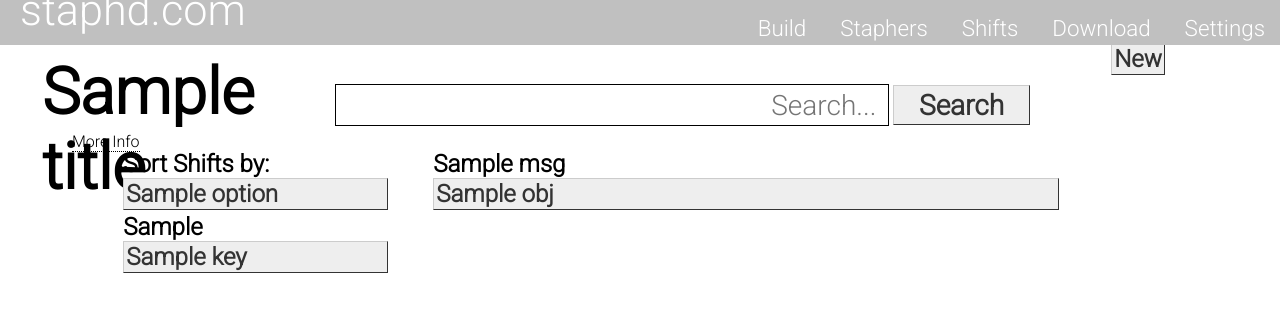
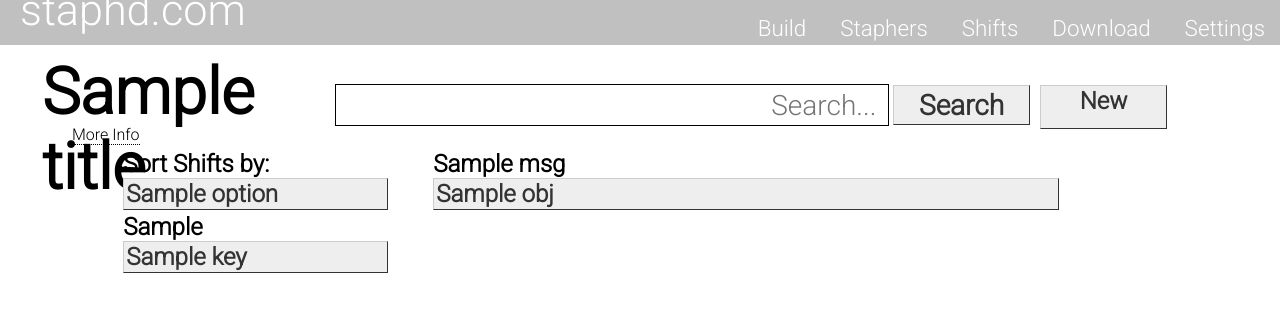
Before and after one commit to natelohn/staphd, a Django app: template schedules/templates/schedules/shift_list.html in a window 1280 px wide. Shown: the part 15-327 px from the top of the page. Run offline with Django 3.2, Linux system fonts and the light colour scheme; the template is opened without the code that fills it: most values are stand-ins (such as "Sample title", 1, 10 or a date in 2020); some libraries are stand-ins or nearby versions.

Commit message:
shift covering assistance

```diff
--- a/schedules/static/css/list.css
+++ b/schedules/static/css/list.css
@@ -64,10 +64,10 @@
     text-align: right;
 }
 
-.list_header input, .list_header button {
+.list_header input, .list_header button , .list_header a{
 	/* Positioning */
     position: absolute;
-    height: 50%;
+    height: 40px;
     top: 50%;
     font-size: 1.75em;
 }
```
